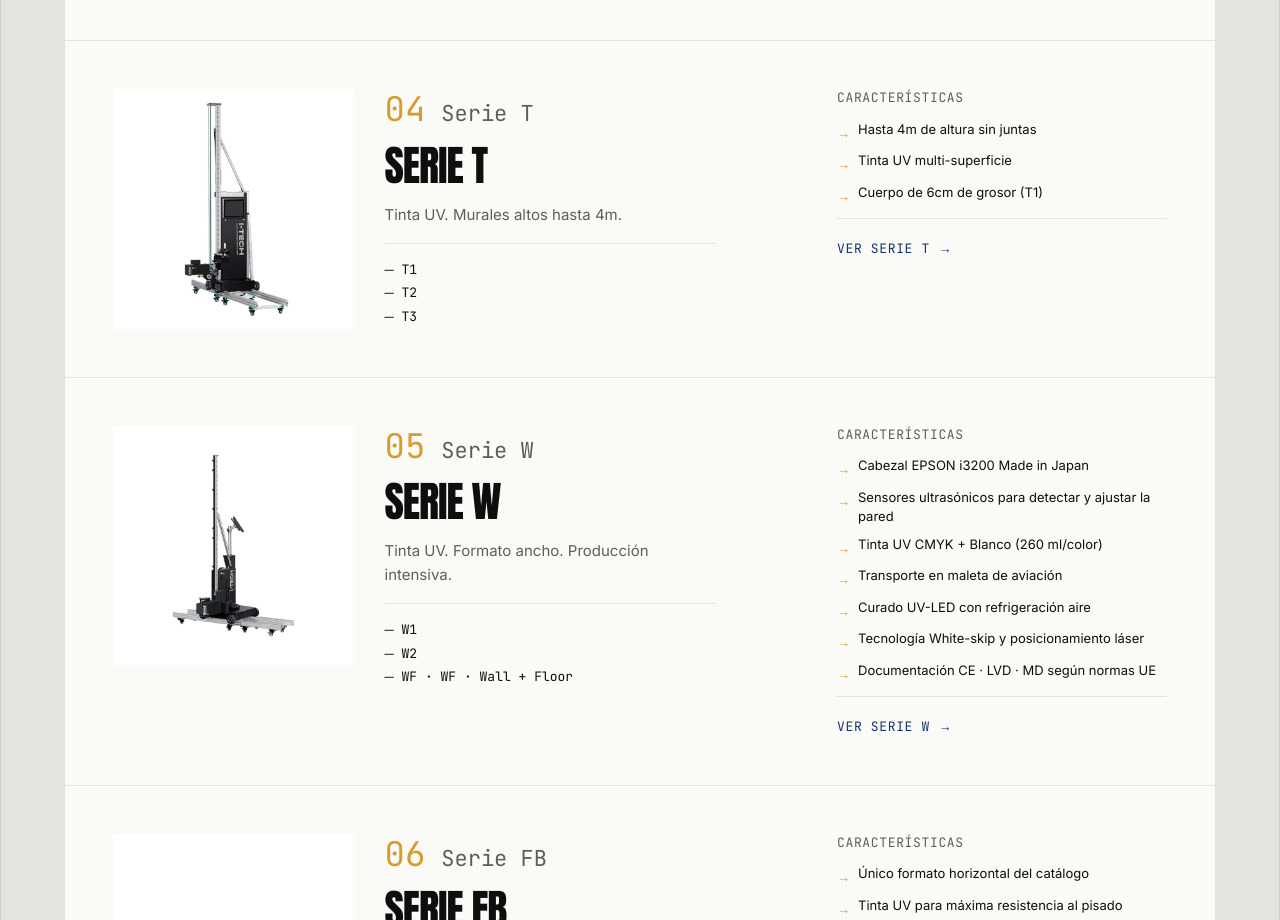
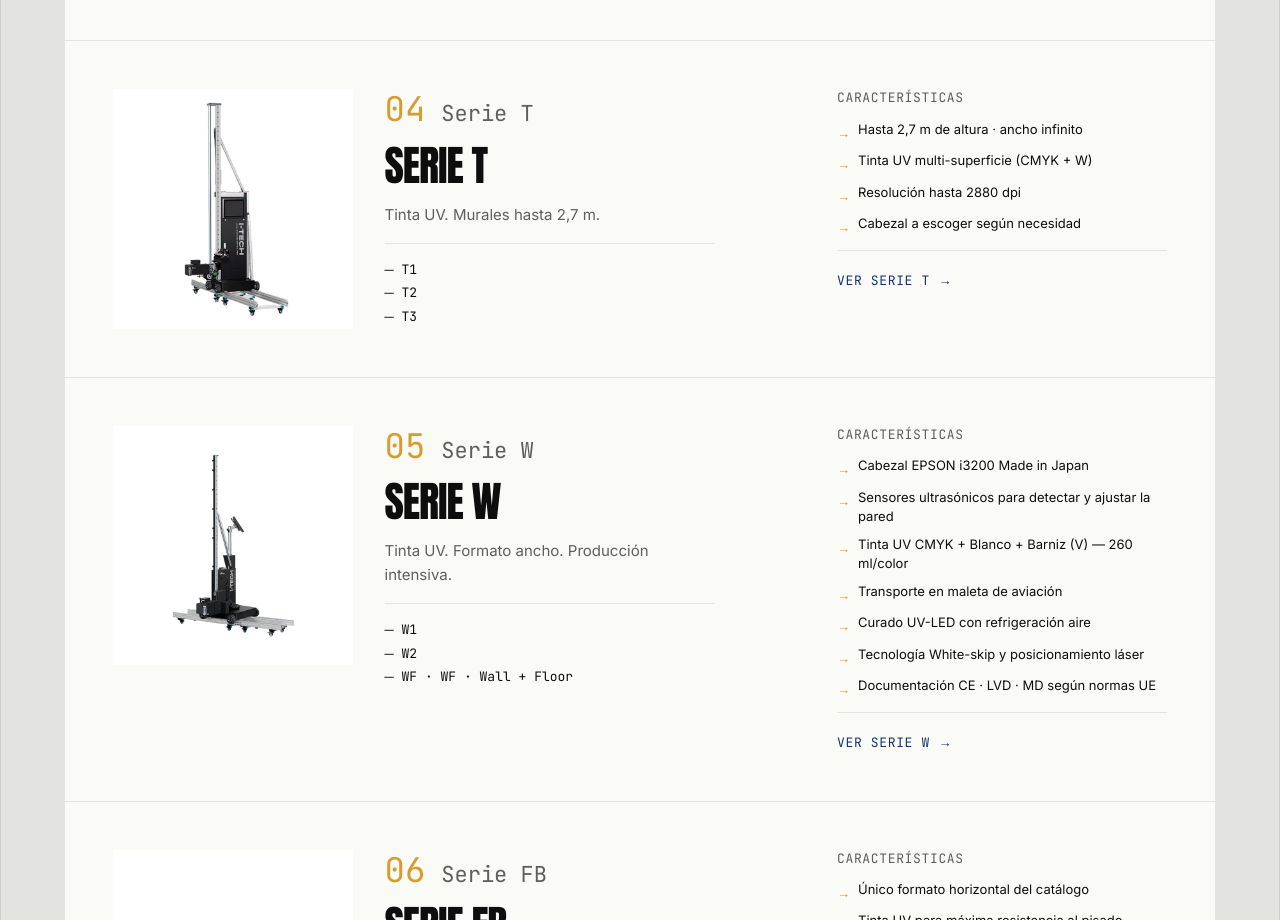
Before and after one commit to ImpresoraVertical/impresoravertical-web, a Next.js app: page /series in a window 1280 px wide. Shown: the part 1820-2740 px from the top of the page. Built offline with nearby package versions, Linux system fonts and the light colour scheme.

Commit message:
Hero vídeo subido a altura "VERTICAL" + Specs T1/T2/T3 (2,7m, 2880 dpi) + Serie W tintas con Barniz (V)

```diff
--- a/app/components/home/Hero.tsx
+++ b/app/components/home/Hero.tsx
@@ -6,7 +6,7 @@ const YT_EMBED_URL = `https://www.youtube-nocookie.com/embed/${YT_VIDEO_ID}?auto
 export default function Hero() {
   return (
     <section className="relative min-h-screen flex items-center bg-paper pt-24 md:pt-32 overflow-hidden">
-      <div className="container-page relative z-10 grid lg:grid-cols-12 gap-12 items-center">
+      <div className="container-page relative z-10 grid lg:grid-cols-12 gap-12 items-start">
         {/* Texto principal */}
         <div className="lg:col-span-6 space-y-8">
           <div className="badge-ocre">
@@ -78,7 +78,7 @@ export default function Hero() {
         </div>
 
         {/* Visual derecha — vídeo demostración en autoplay */}
-        <div className="lg:col-span-6 relative">
+        <div className="lg:col-span-6 relative lg:mt-32">
           <div className="aspect-video relative overflow-hidden bg-ink border border-stone/15 shadow-xl">
             <iframe
               src={YT_EMBED_URL}
--- a/app/data/series.ts
+++ b/app/data/series.ts
@@ -272,10 +272,10 @@ export const SERIES: Series[] = [
     slug: "t",
     code: "T",
     name: "Serie T",
-    tagline: "Tinta UV. Murales altos hasta 4m.",
+    tagline: "Tinta UV. Murales hasta 2,7 m.",
     eyebrow: "Serie T · UV · Tall",
     description:
-      "Diseñadas para murales hasta 4 metros de altura. Tinta UV de curación instantánea, compatible con prácticamente cualquier superficie incluido vidrio, metacrilato, aluminio. Estructura reforzada y motores especiales para verticales muy altos.",
+      "Tinta UV de curación instantánea, compatible con prácticamente cualquier superficie incluido vidrio, metacrilato, aluminio. Hasta 2,7 m de altura, ancho infinito y cabezal a escoger según necesidad.",
     inkType: "uv",
     priceFrom: 21500,
     priceLabel: "Desde 21.500€",
@@ -283,34 +283,35 @@ export const SERIES: Series[] = [
       {
         code: "T1",
         name: "T1",
-        surface: "1,5 × 4 m",
-        speed: "2 m²/h",
-        inks: "CMYK + W UV",
-        resolution: "1440 dpi",
+        surface: "Hasta 2,7 m × ancho infinito",
+        speed: "Depende de la resolución a imprimir",
+        inks: "CMYK + W · UV",
+        resolution: "Hasta 2880 dpi",
+        printHead: "Cabezal a escoger según necesidad",
         weight: "145 kg",
-        highlights: ["Pantalla integrada", "Desplazamiento rueda o cremallera"],
+        highlights: ["Pantalla integrada", "Desplazamiento rueda", "Cabezal a escoger"],
         image: "/modelos/t1.jpg",
       },
       {
         code: "T2",
         name: "T2",
-        surface: "Pendiente",
-        speed: "Pendiente",
-        inks: "CMYK + W UV",
-        resolution: "Pendiente",
-        weight: "Pendiente",
-        highlights: ["Specs detalladas próximamente"],
+        surface: "Hasta 2,7 m × ancho infinito",
+        speed: "Depende de la resolución a imprimir",
+        inks: "CMYK + W · UV",
+        resolution: "Hasta 2880 dpi",
+        printHead: "Cabezal a escoger según necesidad",
+        highlights: ["Pantalla integrada", "Desplazamiento rueda", "Cabezal a escoger"],
         image: "/modelos/t1.jpg",
       },
       {
         code: "T3",
         name: "T3",
-        surface: "Pendiente",
-        speed: "Pendiente",
-        inks: "CMYK + W UV",
-        resolution: "Pendiente",
-        weight: "Pendiente",
-        highlights: ["Specs detalladas próximamente"],
+        surface: "Hasta 2,7 m × ancho infinito",
+        speed: "Depende de la resolución a imprimir",
+        inks: "CMYK + W · UV",
+        resolution: "Hasta 2880 dpi",
+        printHead: "Cabezal a escoger según necesidad",
+        highlights: ["Pantalla integrada", "Desplazamiento rail cremallera", "Cabezal a escoger"],
         image: "/modelos/t1.jpg",
       },
     ],
@@ -321,9 +322,10 @@ export const SERIES: Series[] = [
       "Branding corporativo de gran formato",
     ],
     highlights: [
-      "Hasta 4m de altura sin juntas",
-      "Tinta UV multi-superficie",
-      "Cuerpo de 6cm de grosor (T1)",
+      "Hasta 2,7 m de altura · ancho infinito",
+      "Tinta UV multi-superficie (CMYK + W)",
+      "Resolución hasta 2880 dpi",
+      "Cabezal a escoger según necesidad",
     ],
   },
 
@@ -345,7 +347,7 @@ export const SERIES: Series[] = [
         name: "W1",
         surface: "Ancho ilimitado · 2,7 m alto (hasta 5 m personalizable)",
         speed: "4-8 m²/h según resolución",
-        inks: "UV · CMYK + W · 260 ml/color",
+        inks: "UV · CMYK + W + V (Barniz) · 260 ml/color",
         resolution: "720×600 / 720×1200 / 720×1800 / 720×2400 DPI",
         weight: "96 kg",
         highlights: [
@@ -361,7 +363,7 @@ export const SERIES: Series[] = [
         name: "W2",
         surface: "Ancho ilimitado · 2,7 m alto (hasta 5 m personalizable)",
         speed: "4-8 m²/h según resolución",
-        inks: "UV · CMYK + W · 260 ml/color",
+        inks: "UV · CMYK + W + V (Barniz) · 260 ml/color",
         resolution: "720×600 / 720×1200 / 720×1800 / 720×2400 DPI",
         weight: "96 kg",
         highlights: [
@@ -377,7 +379,7 @@ export const SERIES: Series[] = [
         name: "WF · Wall + Floor",
         surface: "Modo W: ancho ilimitado · alto 2,7 m / Modo F: alto ilimitado · 2,7 m ancho",
         speed: "5-9 m²/h según resolución (doble cabezal)",
-        inks: "UV · CMYK + W · 260 ml/color",
+        inks: "UV · CMYK + W + V (Barniz) · 260 ml/color",
         resolution: "720×600 / 720×1200 / 720×1800 / 720×2400 DPI",
         weight: "270 kg",
         highlights: [
@@ -399,7 +401,7 @@ export const SERIES: Series[] = [
     highlights: [
       "Cabezal EPSON i3200 Made in Japan",
       "Sensores ultrasónicos para detectar y ajustar la pared",
-      "Tinta UV CMYK + Blanco (260 ml/color)",
+      "Tinta UV CMYK + Blanco + Barniz (V) — 260 ml/color",
       "Transporte en maleta de aviación",
       "Curado UV-LED con refrigeración aire",
       "Tecnología White-skip y posicionamiento láser",
```
